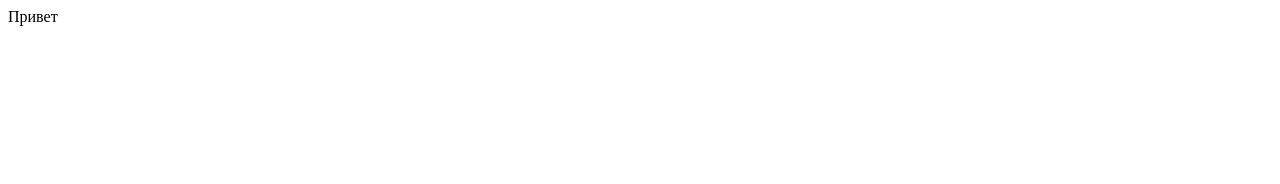
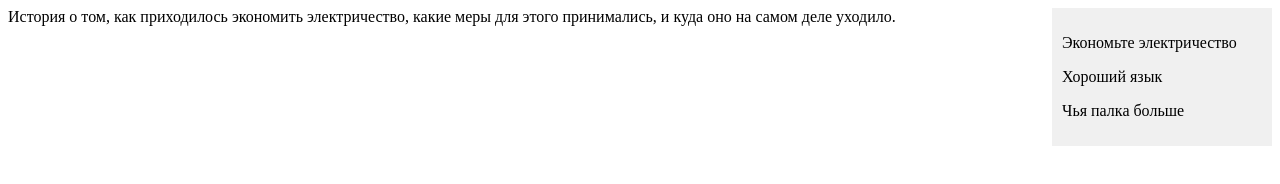
Before and after one commit to sol2rin/Training, a plain HTML site: page index.html in a window 1280 px wide. Drawn offline with Linux system fonts and the light colour scheme.

Commit message:
Update index.html

```diff
--- a/index.html
+++ b/index.html
@@ -5,8 +5,47 @@
   <meta name="viewport" content="width=device-width, initial-scale=1.0">
   <meta http-equiv="X-UA-Compatible" content="ie=edge">
   <title>Training</title>
+  <style>
+
+   aside {
+
+    background: #f0f0f0; /* Цвет фона */
+
+    padding: 10px; /* Поля */
+
+    width: 200px; /* Ширина сайдбара */
+
+    float: right; /* Обтекание слева */
+
+   }
+
+   article {
+
+    margin-right: 240px; /* Отступ справа */
+
+    display: block; /* Блочный элемент */
+
+   }
+
+  </style>
 </head>
 <body>
-  Привет
+  <aside>
+
+   <p>Экономьте электричество</p>
+
+   <p>Хороший язык</p>
+
+   <p>Чья палка больше</p>
+
+  </aside>
+
+  <article>
+
+   История о том, как приходилось экономить электричество,
+
+   какие меры для этого принимались, и куда оно на самом деле уходило.
+
+  </article>
 </body>
 </html>
```
